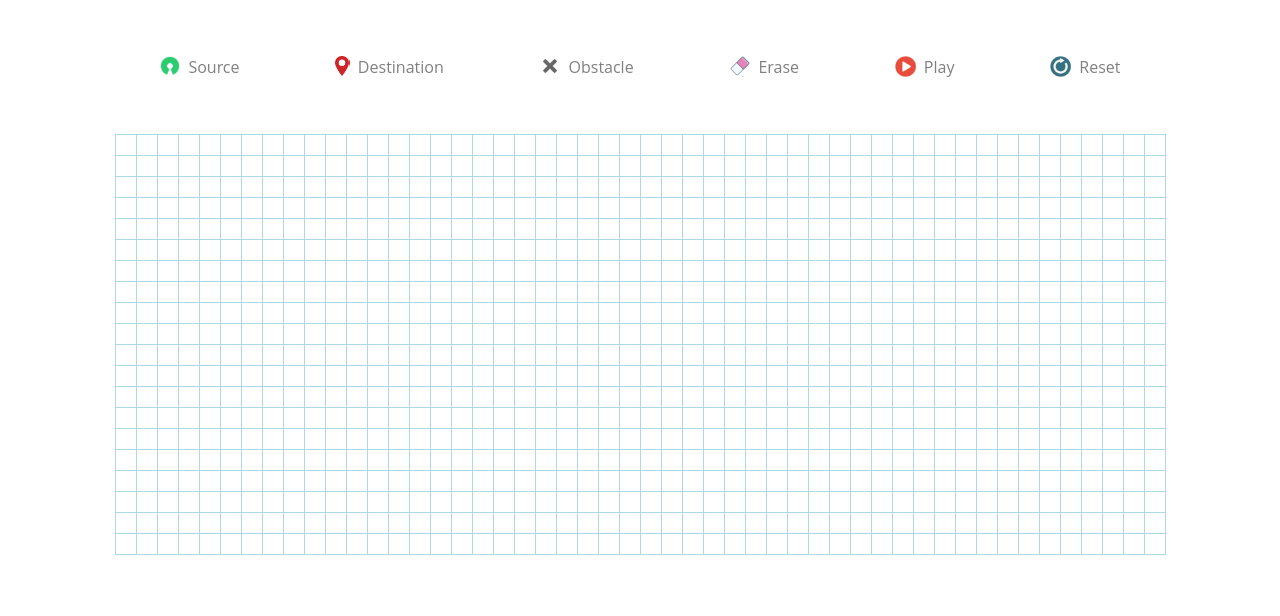
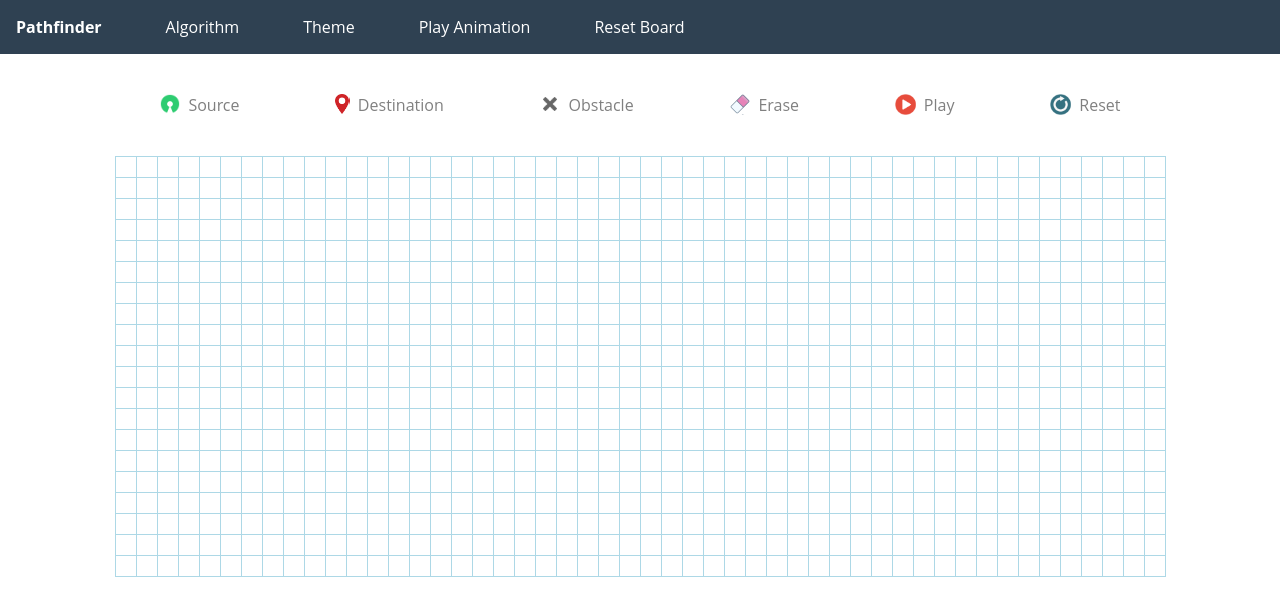
Before and after one commit to gandh99/Pathfinder, a plain HTML site: page index.html in a window 1280 px wide. Drawn offline with Linux system fonts and the light colour scheme.

Commit message:
Added header bar

```diff
--- a/index.html
+++ b/index.html
@@ -8,6 +8,13 @@
     <title>Pathfinder</title>
 </head>
 <body>
+    <div id="header-bar">
+        <div id="logo">Pathfinder</div>
+        <div class="header-item">Algorithm</div>
+        <div class="header-item">Theme</div>
+        <div class="header-item">Play Animation</div>
+        <div class="header-item">Reset Board</div>
+    </div>
     <div id="utility-bar">
         <div class="utility-item" id="source-button">Source</div>
         <div class="utility-item" id="destination-button">Destination</div>
--- /dev/null
+++ b/styles/headerbar.css
@@ -0,0 +1,17 @@
+#header-bar {
+    display: flex;
+    flex-direction: row;
+    background-color: #2f4152;
+    color: white;
+    padding: 1rem;
+}
+
+#logo {
+    font-weight: bold;
+    margin-right: 2rem;
+}
+
+.header-item {
+    margin: 0 2rem;
+    cursor: pointer;
+}
--- a/styles/index.css
+++ b/styles/index.css
@@ -1,7 +1,9 @@
-@import url("utilityBar.css");
+@import url("utilitybar.css");
+@import url("headerbar.css");
 @import url("grid.css");
 @import url("cell.css");
 
 body, html {
     font-family: 'Open Sans', sans-serif;
+    margin: 0;
 }
--- a/styles/utilityBar.css
+++ b/styles/utilityBar.css
@@ -1,7 +1,7 @@
 #utility-bar {
     display: flex;
     flex-direction: row;
-    margin: 2rem 0;
+    margin: 1rem 0;
     padding: 1rem 0;
     justify-content: center;
 }
```
